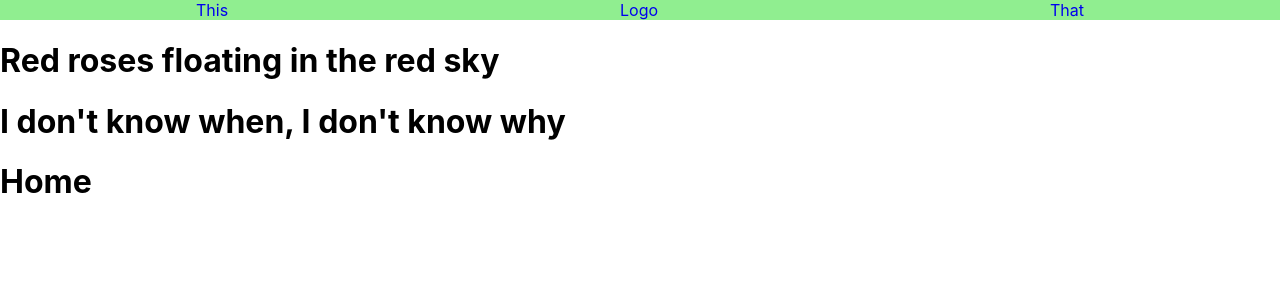
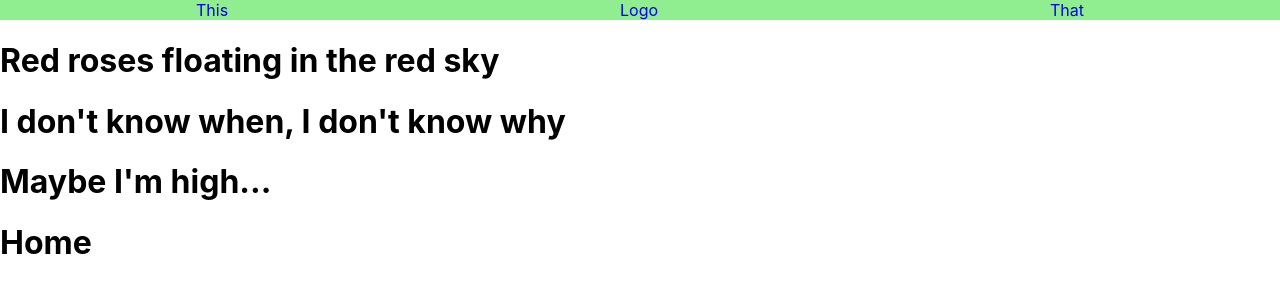
Before and after one commit to craig-glass/easymeals, a React (Create React App) app in the folder frontend/: page / in a window 1280 px wide. Shown: the top 300 px of the page. Built offline with nearby package versions, Linux system fonts and the light colour scheme; no server answers.

Commit message:
Full cicd test

```diff
--- a/frontend/src/App.js
+++ b/frontend/src/App.js
@@ -33,6 +33,7 @@ function App() {
                 </header>
                 <div><h1>Red roses floating in the red sky</h1></div>
                 <div><h1>I don't know when, I don't know why</h1></div>
+                <div><h1>Maybe I'm high...</h1></div>
                 <Switch>
                     <Route exact path="/" component={Home}/>
                     <Route path="/this">
```
